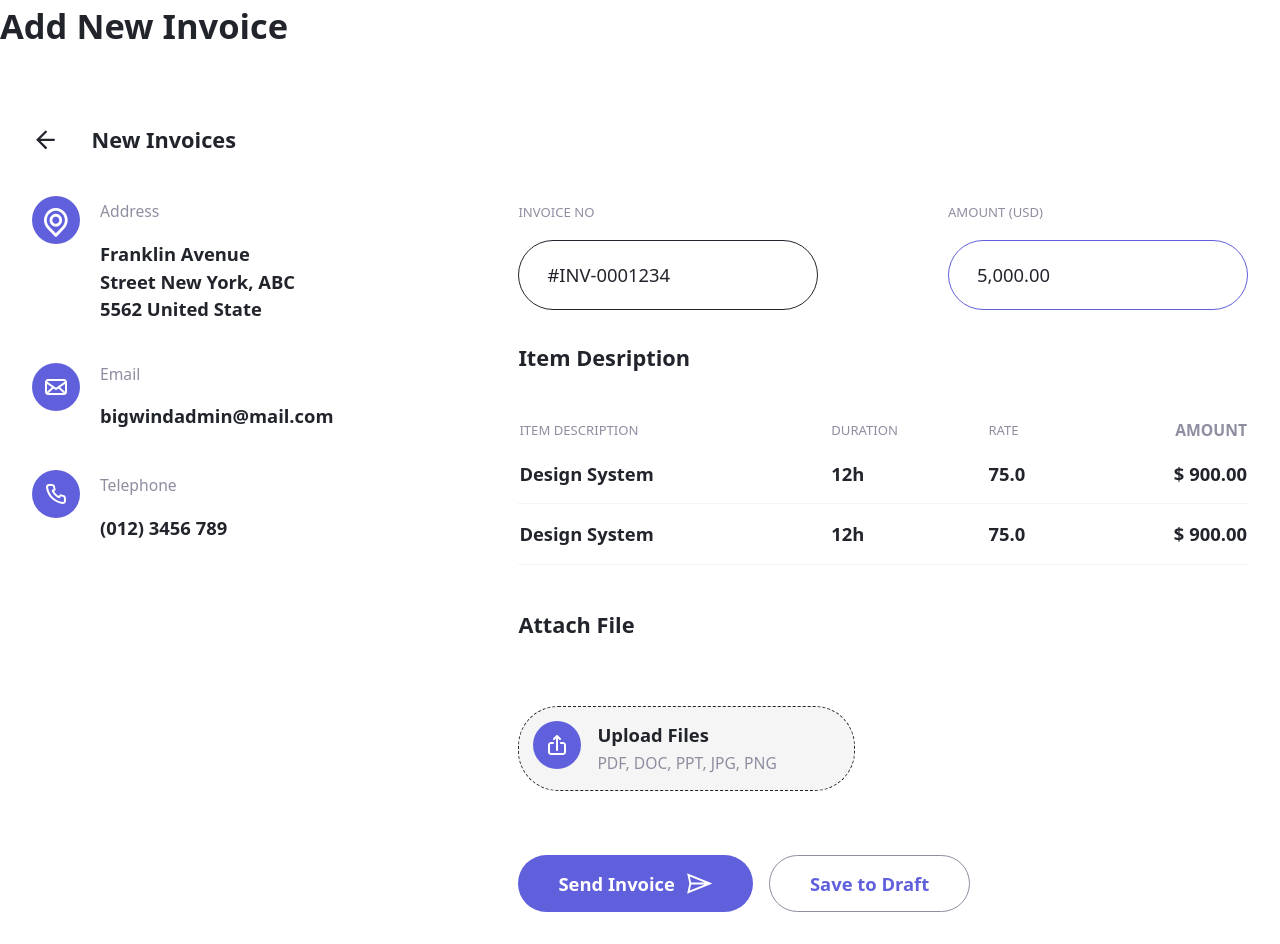
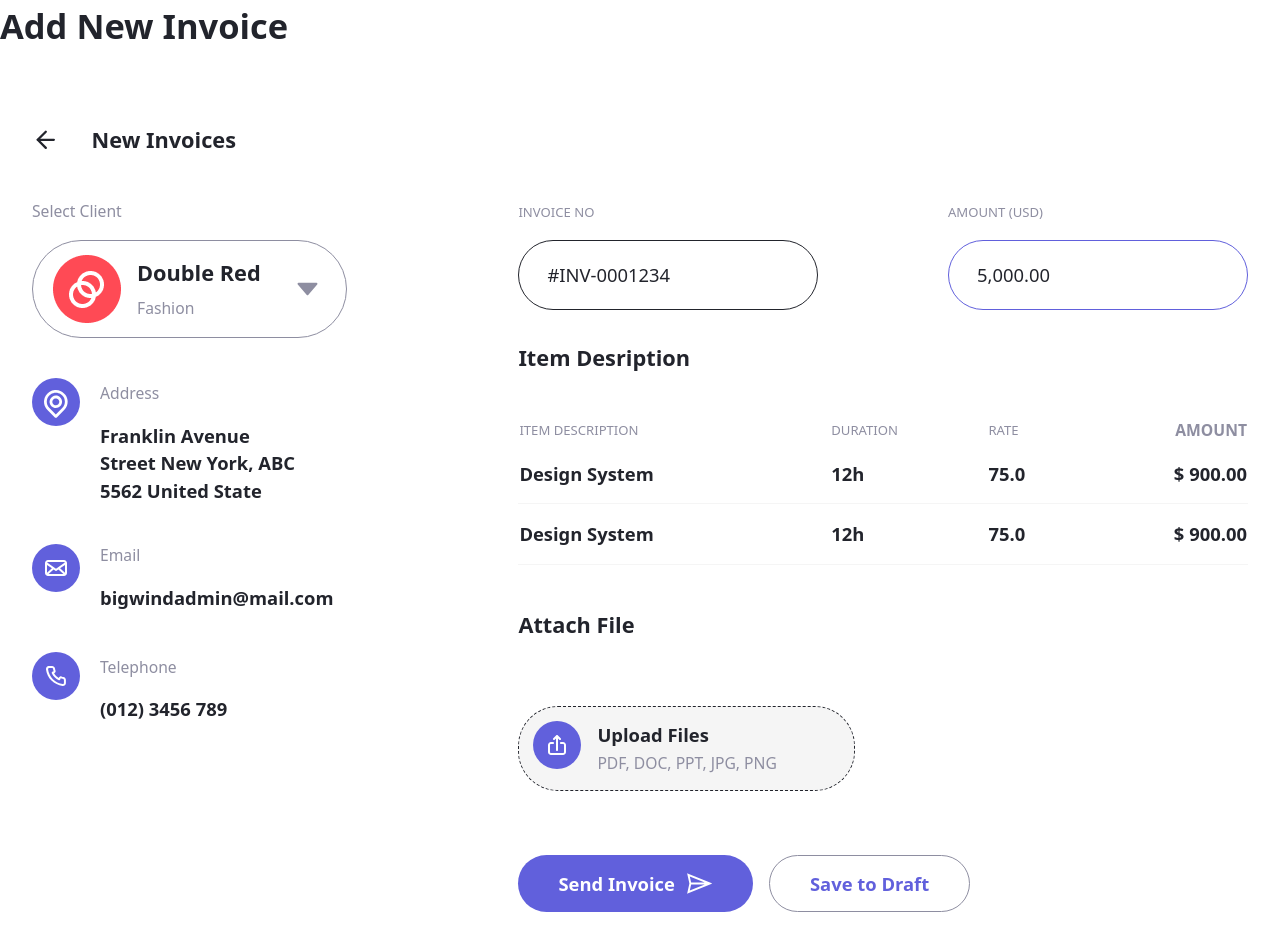
Before and after one commit to ratnov2/broker, a Next.js app: page /add-new-invoice in a window 1280 px wide. Built offline with nearby package versions, Linux system fonts and the light colour scheme.

Commit message:
Feat (add-new-invoice): create select client

```diff
--- /dev/null
+++ b/app/components/add-new-invoice/SelectClient/SelectClient.module.scss
@@ -0,0 +1,5 @@
+.dropMenu {
+	&::-webkit-scrollbar {
+    display: none;
+	}
+}
--- /dev/null
+++ b/app/components/add-new-invoice/SelectClient/SelectClient.tsx
@@ -0,0 +1,111 @@
+import Image from 'next/image'
+import { useState } from 'react'
+
+import style from './SelectClient.module.scss'
+
+const clients = [
+	{
+		id: 0,
+		name: 'Double Red',
+		type: 'Fashion'
+	},
+	{
+		id: 1,
+		name: 'Infinite Studio',
+		type: 'Creative Agency'
+	},
+	{
+		id: 2,
+		name: 'Refrix',
+		type: 'CarWash'
+	},
+	{
+		id: 3,
+		name: 'Wezeo',
+		type: 'Hybrid Development'
+	},
+	{
+		id: 4,
+		name: 'Craft',
+		type: 'Build'
+	},
+	{
+		id: 5,
+		name: 'Focus',
+		type: 'Sport'
+	}
+]
+
+const SelectClient = () => {
+	const [isActive, setIsActive] = useState(false)
+	const [currentClient, setCurrentClient] = useState(clients[0])
+
+	const openDropDown = () => {
+		setIsActive(current => !current)
+	}
+
+	const handleClient = (id: number) => {
+		setCurrentClient(clients[id])
+		setIsActive(false)
+	}
+
+	return (
+		<>
+			<span className='text-sm text-[#8E8EA1]'>Select Client</span>
+			<div className='border mt-4 py-3.5 pl-5 pr-7 rounded-[118px] border-gray w-fit mb-10  flex items-center relative'>
+				<Image
+					src='/images/companyLogo.png'
+					width={68}
+					height={68}
+					alt='address'
+					className='mr-4'
+				/>
+				<div className='mr-9'>
+					<h2 className='text-xl font-bold mb-1'>
+						{currentClient.name}
+					</h2>
+					<span className='text-sm text-[#8E8EA1]'>
+						{currentClient.type}
+					</span>
+				</div>
+				<div>
+					<Image
+						src='/images/ArrowDropDown.svg'
+						width={21}
+						height={13}
+						alt='address'
+						onClick={openDropDown}
+						className={`cursor-pointer ${
+							isActive ? 'origin-center rotate-180' : ''
+						}`}
+					/>
+				</div>
+				{isActive ? (
+					<div
+						className={`absolute left-0 top-[105%] w-full bg-white border rounded-[40px] overflow-auto max-h-[200px] ${style.dropMenu}`}
+					>
+						<ul>
+							{clients.map(client => (
+								<li
+									key={client.id}
+									className='flex items-center justify-between py-3.5 pl-5 pr-7 hover:bg-purple hover:text-white first:rounded-t-[40px] last:rounded-b-[40px] ease-in-out duration-300 cursor-pointer'
+									onClick={() => handleClient(client.id)}
+								>
+									<Image
+										src='/images/companyLogo.png'
+										width={20}
+										height={20}
+										alt='address'
+									/>
+									{client.name}
+								</li>
+							))}
+						</ul>
+					</div>
+				) : null}
+			</div>
+		</>
+	)
+}
+
+export default SelectClient
--- a/pages/add-new-invoice.tsx
+++ b/pages/add-new-invoice.tsx
@@ -6,6 +6,7 @@ import AttachFile from '@/components/add-new-invoice/AttachFile'
 import ClientContact from '@/components/add-new-invoice/ClientContact'
 import InvoiceData from '@/components/add-new-invoice/InvoiceData'
 import ItemDescription from '@/components/add-new-invoice/ItemDescription'
+import SelectClient from '@/components/add-new-invoice/SelectClient/SelectClient'
 
 const AddNewInvoice: FC = () => {
 	return (
@@ -16,8 +17,10 @@ const AddNewInvoice: FC = () => {
 					<FiArrowLeft className='text-2xl font-bold' />
 					<h3 className='text-xl font-bold ml-8'>New Invoices</h3>
 				</div>
+
 				<div className='flex'>
 					<div className='w-2/5'>
+						<SelectClient />
 						<ClientContact />
 					</div>
 					<div className='w-3/5'>
```
Also changed, not shown: app/components/add-new-invoice/SelectClient.tsx (deleted), public/images/ArrowDropDown.svg (added), public/images/companyLogo.png (added).
